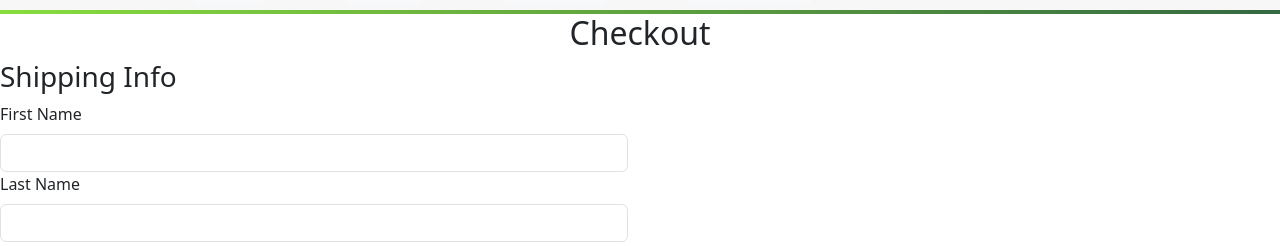
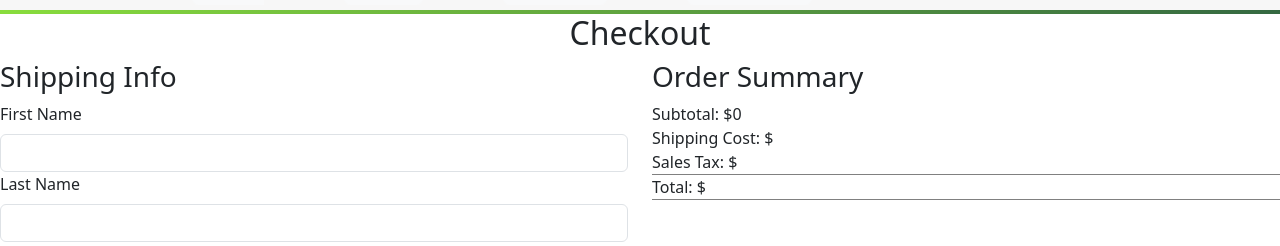
Before and after one commit to michaeltestut/SunsetDaydreams, a React (Vite) app in the folder client/: page /checkout in a window 1280 px wide. Shown: the part 190-436 px from the top of the page. Built offline with nearby package versions, Linux system fonts and the light colour scheme; what styled-theming would draw is missing.

Commit message:
update checkout page

```diff
--- a/client/src/pages/Client/Checkout.tsx
+++ b/client/src/pages/Client/Checkout.tsx
@@ -2,8 +2,12 @@ import React from 'react'
 import { Form, Row, Col } from 'react-bootstrap'
 import styled from 'styled-components'
 import SelectUSState from 'react-select-us-states';
+import { useAppSelector } from '../../redux/hooks';
+
 
 const Checkout: React.FC = () => {
+  const cart = useAppSelector((state) => state.cart);
+
   return (
     <Container>
       <h2>Checkout</h2>
@@ -52,6 +56,26 @@ const Checkout: React.FC = () => {
 
           </Form>
         </Col>
+
+        <Col md={6}>
+          <div>
+            <h3>
+              Order Summary
+            </h3>
+          </div>
+          <div>
+            Subtotal: ${cart.itemsPrice}
+          </div>
+          <div>
+            Shipping Cost: ${cart.shippingPrice}
+          </div>
+          <div>
+            Sales Tax: ${cart.taxPrice}
+          </div>
+          <div className='total'>
+            Total: ${cart.totalPrice}
+          </div>
+        </Col>
       </Row>
     </Container>
   )
@@ -80,4 +104,9 @@ const Container = styled.div`
     display:flex;
     flex-direction:row;
   }
+
+  .total{
+    border-top:1px solid grey;
+    border-bottom:1px solid grey
+  }
 `
```
